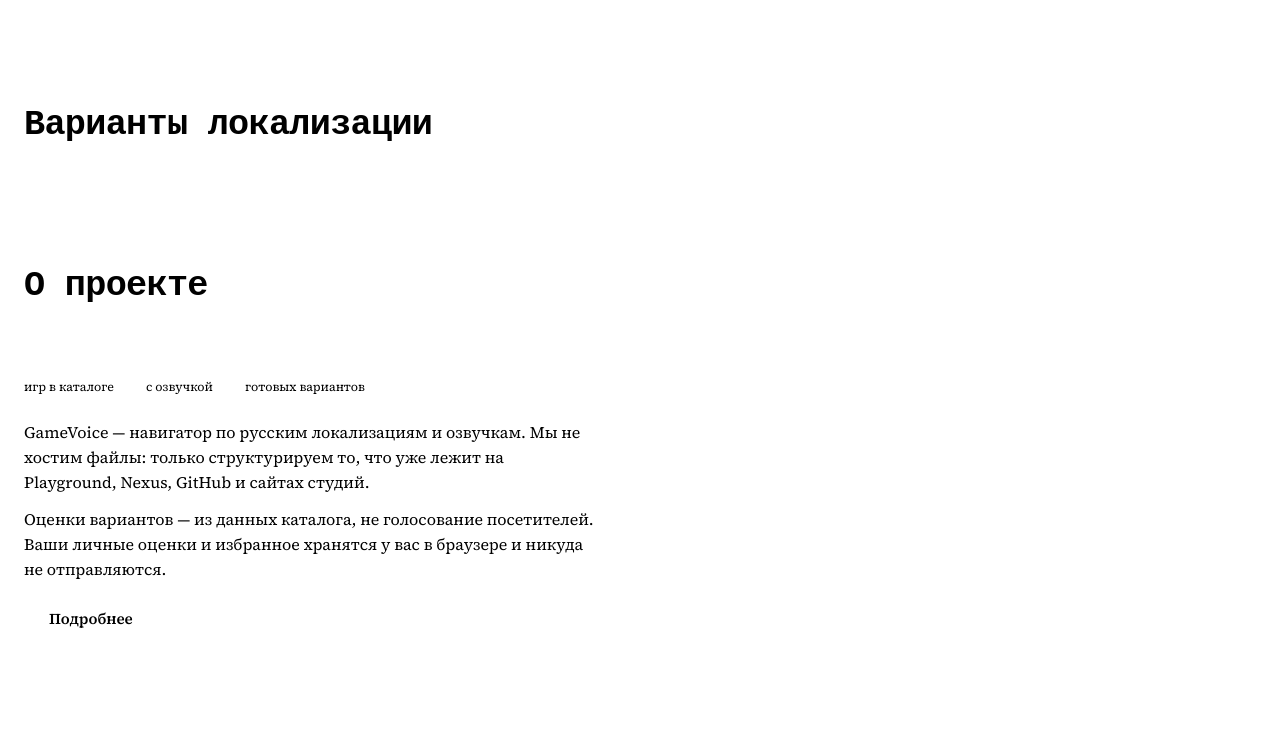
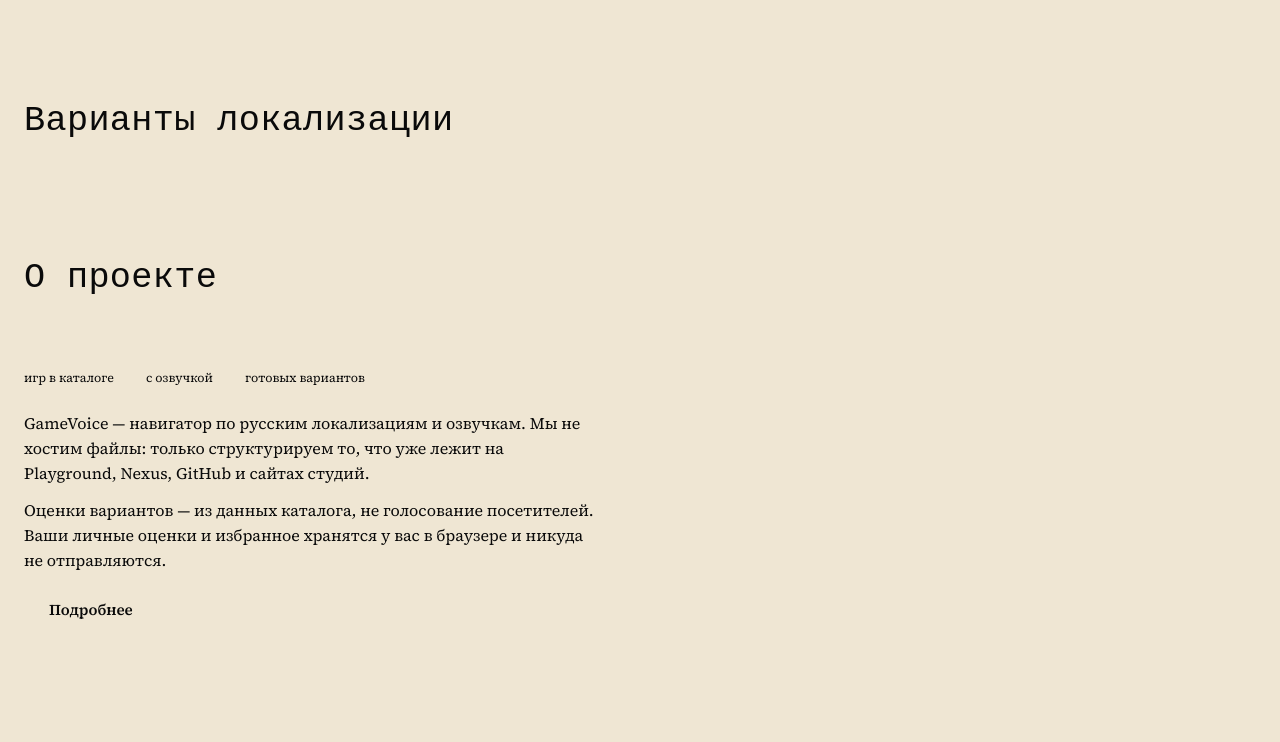
Before and after one commit to Stintik-123/GameVoice, a plain HTML site: page index.html in a window 1280 px wide. Shown: the part 1615-2357 px from the top of the page. Drawn offline with Linux system fonts and the light colour scheme.

Commit message:
Update base.css

```diff
--- a/css/base.css
+++ b/css/base.css
@@ -1,97 +1,95 @@
-*, *::before, *::after {
-  box-sizing: border-box;
-}
+*, *::before, *::after { box-sizing: border-box; }
 
 html {
+  -webkit-text-size-adjust: 100%;
   scroll-behavior: smooth;
-  scroll-padding-top: calc(var(--header-h) + 16px);
-  -webkit-text-size-adjust: 100%;
+  scroll-padding-top: calc(var(--header-h) + 12px);
 }
 
 body {
   margin: 0;
-  background: var(--bg);
-  color: var(--text);
+  background: var(--paper);
+  color: var(--ink);
   font-family: var(--font-body);
   font-size: var(--fs-body);
   line-height: 1.55;
-  padding-bottom: env(safe-area-inset-bottom, 0px);
   -webkit-font-smoothing: antialiased;
   text-rendering: optimizeLegibility;
 }
 
+body::before {
+  content: '';
+  position: fixed;
+  inset: 0;
+  pointer-events: none;
+  z-index: 1;
+  background-image:
+    repeating-linear-gradient(0deg, rgba(139, 69, 19, .022) 0px, rgba(139, 69, 19, .022) 1px, transparent 1px, transparent 3px),
+    radial-gradient(circle at 15% 20%, rgba(139, 69, 19, .05) 0%, transparent 30%),
+    radial-gradient(circle at 85% 80%, rgba(139, 69, 19, .04) 0%, transparent 35%);
+}
+
+:root[data-theme="dark"] body::before,
+:root:not([data-theme="light"]) body::before {
+  background-image:
+    repeating-linear-gradient(0deg, rgba(239, 230, 211, .025) 0px, rgba(239, 230, 211, .025) 1px, transparent 1px, transparent 3px),
+    radial-gradient(circle at 15% 20%, rgba(230, 57, 70, .04) 0%, transparent 30%);
+}
+
+body > * { position: relative; z-index: 2; }
+
 h1, h2, h3, h4 {
   font-family: var(--font-display);
-  font-weight: 800;
+  font-weight: 400;
   margin: 0 0 .4em;
-  line-height: 1.15;
-  letter-spacing: -.02em;
+  line-height: 1.05;
+  letter-spacing: .01em;
 }
 
 h1 { font-size: var(--fs-h1); }
 h2 { font-size: var(--fs-h2); }
 h3 { font-size: var(--fs-h3); }
 
-p {
-  margin: 0 0 .8em;
-  max-width: 68ch;
-}
-
-a { color: inherit; }
-
-img, svg, video {
-  max-width: 100%;
-  display: block;
-}
+p { margin: 0 0 .8em; max-width: 68ch; }
+a { color: inherit; text-decoration: none; }
+img, svg, video { max-width: 100%; display: block; }
 
 button, input, select, textarea {
   font: inherit;
   color: inherit;
+  font-family: inherit;
 }
 
-button {
-  cursor: pointer;
-  background: none;
-  border: none;
-  padding: 0;
+button { cursor: pointer; background: none; border: none; padding: 0; }
+
+:focus-visible {
+  outline: 2px solid var(--red);
+  outline-offset: 3px;
 }
 
-:focus-visible {
-  outline: 2px solid var(--accent);
-  outline-offset: 2px;
-  border-radius: 4px;
-}
-
-::selection {
-  background: var(--accent);
-  color: #ffffff;
-}
+::selection { background: var(--red); color: var(--paper); }
 
 kbd {
   font-family: var(--font-mono);
   font-size: .8em;
   padding: .15em .45em;
   border: 1px solid var(--line-strong);
-  border-radius: 6px;
-  background: var(--bg-3);
+  background: var(--paper-2);
 }
 
 .sr-only {
   position: absolute;
   width: 1px;
   height: 1px;
-  padding: 0;
-  margin: -1px;
   overflow: hidden;
   clip: rect(0 0 0 0);
   white-space: nowrap;
-  border: 0;
 }
 
 @media (prefers-reduced-motion: reduce) {
   html { scroll-behavior: auto; }
   *, *::before, *::after {
-    animation-duration: 0.001ms !important;
-    transition-duration: 0.001ms !important;
+    animation-duration: .001ms !important;
+    transition-duration: .001ms !important;
   }
 }
```
